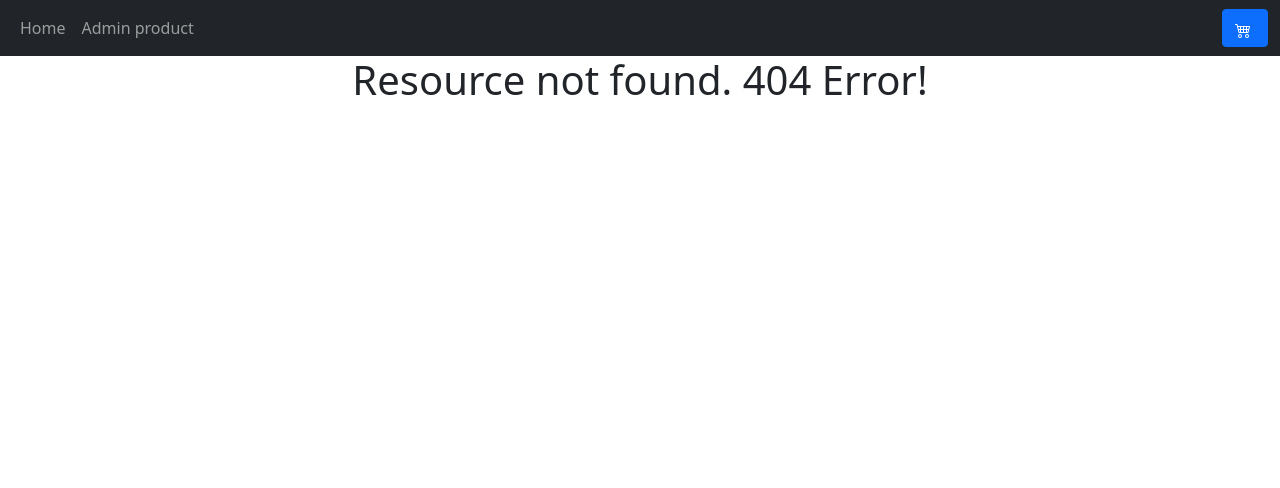
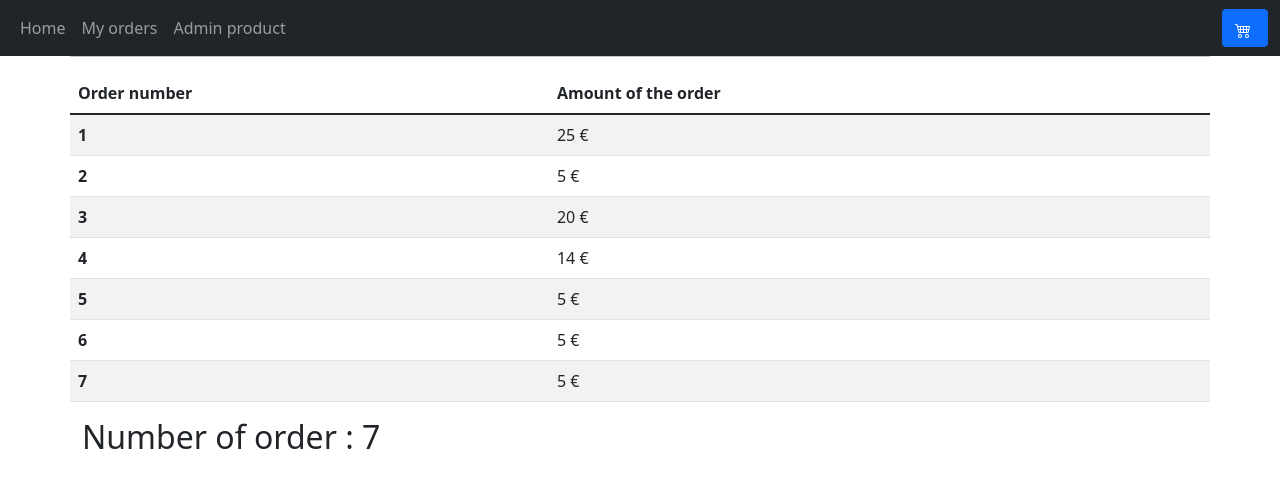
Before and after one commit to eddymandran/2itech_Eval1, a React (Create React App) app: page /myorder in a window 1280 px wide. Before the commit this address had no page. Shown: the top 488 px of the page. Built offline with nearby package versions, Linux system fonts and the light colour scheme; data requests are answered from the project's data file; what react-toast-notifications would draw is missing.

Commit message:
display the list of orders

```diff
--- a/db.json
+++ b/db.json
@@ -127,6 +127,36 @@
       ],
       "total": 5,
       "id": 5
+    },
+    {
+      "cart": [
+        {
+          "id": 4,
+          "name": "water",
+          "price": "1",
+          "quantity": 1
+        },
+        {
+          "id": 5,
+          "name": "bagel",
+          "price": "4",
+          "quantity": 1
+        }
+      ],
+      "total": 5,
+      "id": 6
+    },
+    {
+      "cart": [
+        {
+          "id": 1,
+          "name": "Cheese pizza",
+          "price": 5,
+          "quantity": 1
+        }
+      ],
+      "total": 5,
+      "id": 7
     }
   ]
 }
--- a/src/App.js
+++ b/src/App.js
@@ -8,6 +8,7 @@ import ProductForm from "./components/admin/ProductForm";
 import ProductFormUpdate from "./components/admin/ProductFormUpdate";
 import CartContextProvider from "./contexts/CartContextProvider";
 import { ToastProvider } from 'react-toast-notifications';
+import MyOrder from "./components/MyOrder";
 
 function App() {
     return (
@@ -24,6 +25,7 @@ function App() {
                         <Route path="/admin/product/new" element={<ProductForm />} />
                         <Route path="/admin/product/:id/edit" element={<ProductFormUpdate />} />
                         <Route path='/cart' element={<Cart />}/>
+                        <Route path='/myorder' element={<MyOrder />}/>
                         <Route path="*" element={<NotFound />} />
                     </Routes>
                 </div>
--- /dev/null
+++ b/src/components/MyOrder.jsx
@@ -0,0 +1,39 @@
+import { useEffect, useState } from "react";
+
+const MyOrder = () => {
+  const [order, setOrder] = useState([]);
+
+  useEffect(() => {
+    fetch("http://localhost:5050/order")
+      .then((response) => response.json())
+      .then((orders) => setOrder(orders))
+      .catch((error) => console.error(error));
+  }, []);
+
+  return (
+    <>
+      <hr />
+      <table className="table table-striped">
+        <thead className="thead-dark">
+          <tr>
+            <th scope="col">Order number</th>
+            <th scope="col">Amount of the order</th>
+          </tr>
+        </thead>
+        <tbody>
+          {order.map((OrderItem) => {
+            return (
+              <tr key={OrderItem.id}>
+                <th scope="row">{OrderItem.id}</th>
+                <td>{OrderItem.total} € </td>
+              </tr>
+            );
+          })}
+        </tbody>
+      </table>
+      <h2>Number of order : {order.length}</h2>
+    </>
+  );
+};
+
+export default MyOrder;
--- a/src/components/NavBar.jsx
+++ b/src/components/NavBar.jsx
@@ -1,20 +1,28 @@
-import {Link} from "react-router-dom";
-import {useContext} from "react";
-import {CartContext} from "../contexts/CartContextProvider";
+import { Link } from "react-router-dom";
+import { useContext } from "react";
+import { CartContext } from "../contexts/CartContextProvider";
 
 const NavBar = () => {
-    const {cart} = useContext(CartContext);
+  const { cart } = useContext(CartContext);
   return (
     <nav className="navbar navbar-expand-lg navbar-dark bg-dark">
-
       <div className="collapse navbar-collapse container-fluid" id="navbarNav">
         <ul className="navbar-nav">
           <li className="nav-item active">
-                        <Link className="nav-link" to="/">Home</Link>
+            <Link className="nav-link" to="/">
+              Home
+            </Link>
+          </li>
+          <li className="nav-item active">
+            <Link className="nav-link" to="/myorder">
+              My orders
+            </Link>
           </li>
 
           <li className="nav-item">
-                        <Link className="nav-link" to="/admin/product">Admin product</Link>
+            <Link className="nav-link" to="/admin/product">
+              Admin product
+            </Link>
           </li>
         </ul>
         <ul className="navbar-nav d-flex">
@@ -22,17 +30,18 @@ const NavBar = () => {
             <Link className="btn btn-primary" to="/cart">
               <svg width="1em" height="1em" viewBox="0 0 16 16">
                 <g fill="currentColor">
-                                    <path
-                                        d="M0 2.5A.5.5 0 0 1 .5 2H2a.5.5 0 0 1 .485.379L2.89 4H14.5a.5.5 0 0 1 .485.621l-1.5 6A.5.5 0 0 1 13 11H4a.5.5 0 0 1-.485-.379L1.61 3H.5a.5.5 0 0 1-.5-.5zM3.14 5l.5 2H5V5H3.14zM6 5v2h2V5H6zm3 0v2h2V5H9zm3 0v2h1.36l.5-2H12zm1.11 3H12v2h.61l.5-2zM11 8H9v2h2V8zM8 8H6v2h2V8zM5 8H3.89l.5 2H5V8zm0 5a1 1 0 1 0 0 2a1 1 0 0 0 0-2zm-2 1a2 2 0 1 1 4 0a2 2 0 0 1-4 0zm9-1a1 1 0 1 0 0 2a1 1 0 0 0 0-2zm-2 1a2 2 0 1 1 4 0a2 2 0 0 1-4 0z"></path>
+                  <path d="M0 2.5A.5.5 0 0 1 .5 2H2a.5.5 0 0 1 .485.379L2.89 4H14.5a.5.5 0 0 1 .485.621l-1.5 6A.5.5 0 0 1 13 11H4a.5.5 0 0 1-.485-.379L1.61 3H.5a.5.5 0 0 1-.5-.5zM3.14 5l.5 2H5V5H3.14zM6 5v2h2V5H6zm3 0v2h2V5H9zm3 0v2h1.36l.5-2H12zm1.11 3H12v2h.61l.5-2zM11 8H9v2h2V8zM8 8H6v2h2V8zM5 8H3.89l.5 2H5V8zm0 5a1 1 0 1 0 0 2a1 1 0 0 0 0-2zm-2 1a2 2 0 1 1 4 0a2 2 0 0 1-4 0zm9-1a1 1 0 1 0 0 2a1 1 0 0 0 0-2zm-2 1a2 2 0 1 1 4 0a2 2 0 0 1-4 0z"></path>
                 </g>
               </svg>
               &nbsp;
-                            {cart.length > 0 && <span className="badge bg-light text-dark">{cart.length}</span>}
+              {cart.length > 0 && (
+                <span className="badge bg-light text-dark">{cart.length}</span>
+              )}
             </Link>
           </li>
         </ul>
       </div>
     </nav>
-    )
-}
+  );
+};
 export default NavBar;
```
Lines whose indentation alone changed are shown as unchanged.
